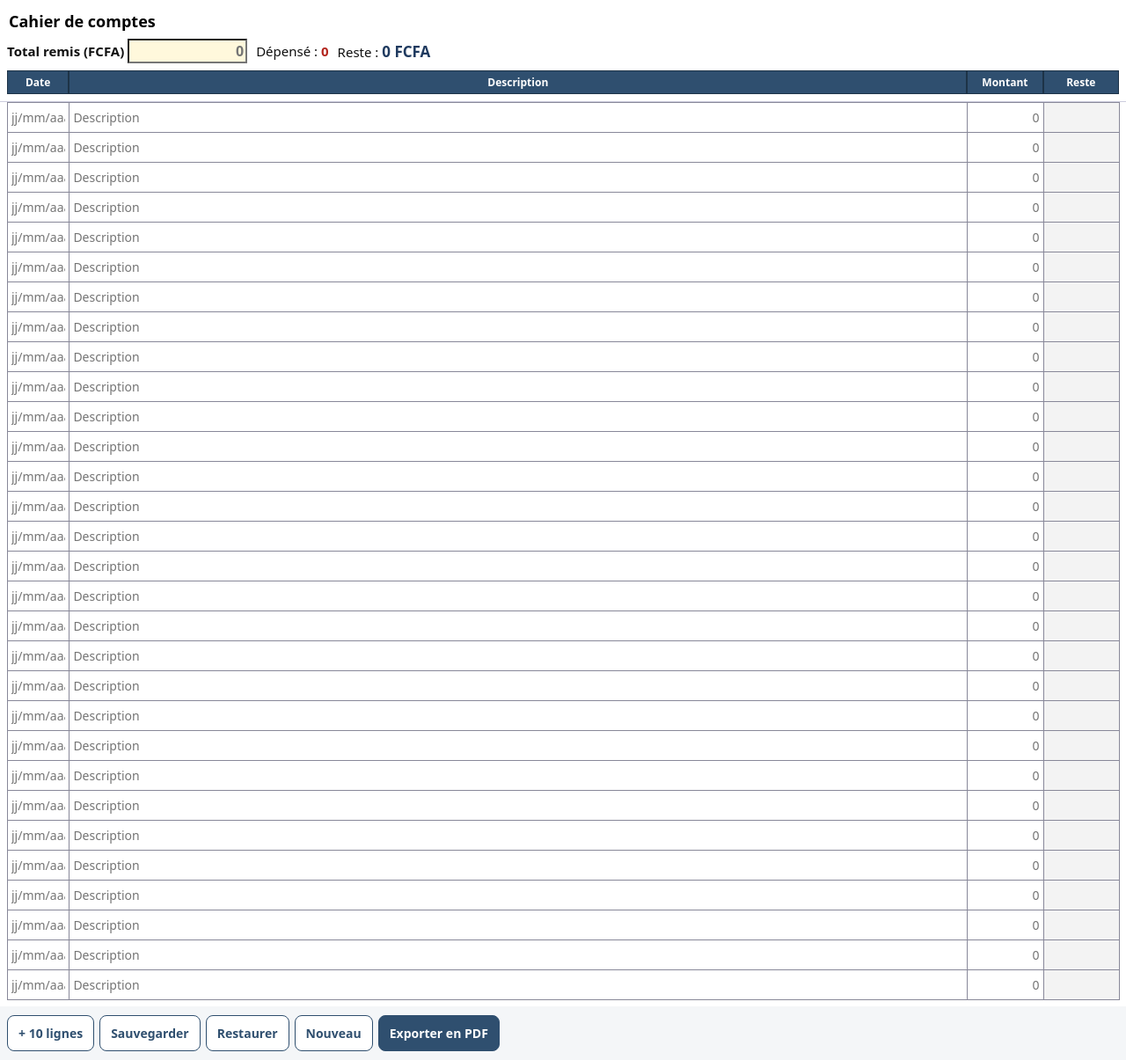
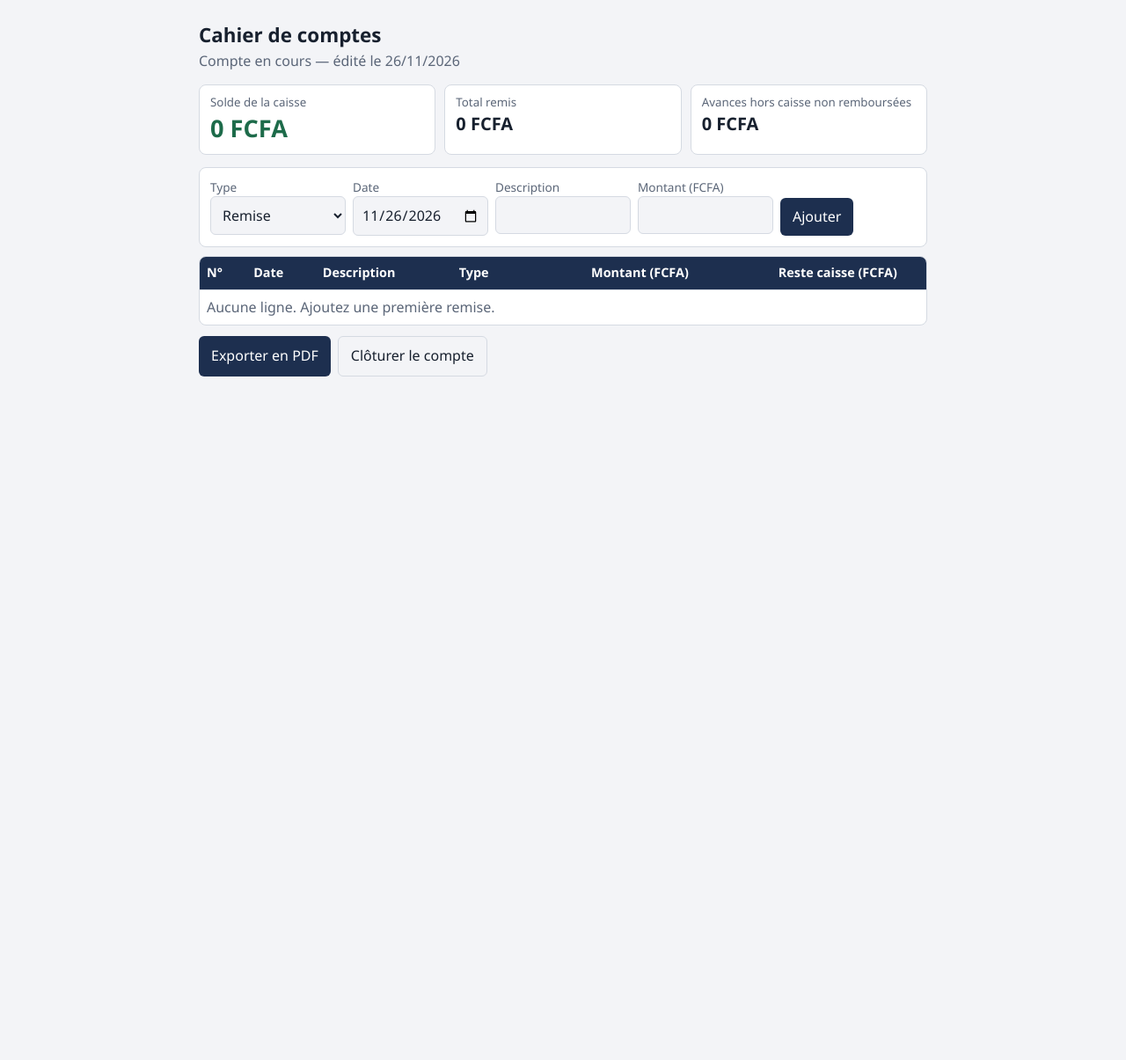
Before and after one commit to alfreddy15/Cahier-compte, a plain HTML site: page index.html in a window 1280 px wide. Shown: the whole page at 88% size. After the commit the page ends 800 px from the top, so only its background shows below. Drawn offline with Linux system fonts and the light colour scheme.

Commit message:
Une petite mise à jour

```diff
--- a/index.html
+++ b/index.html
@@ -2,130 +2,122 @@
 <html lang="fr">
 <head>
 <meta charset="utf-8">
-<meta name="viewport" content="width=device-width, initial-scale=1, viewport-fit=cover">
-<meta name="theme-color" content="#2F4F6F">
-<meta name="apple-mobile-web-app-capable" content="yes">
-<meta name="apple-mobile-web-app-title" content="Comptes">
-<link rel="manifest" href="manifest.webmanifest">
-<link rel="apple-touch-icon" href="icon-192.png">
+<meta name="viewport" content="width=device-width, initial-scale=1">
 <title>Cahier de comptes</title>
 <style>
+:root{--bg:#f3f4f7;--card:#fff;--ink:#17202e;--mut:#5b6678;--line:#d5dae2;--hd:#1d2f4f;--hdt:#fff;--ok:#1d6b4a;--warn:#9a5600;--warnbg:#fff3e0;--bad:#b3261e}
+@media(prefers-color-scheme:dark){:root{--bg:#0f141c;--card:#18202c;--ink:#e8ecf2;--mut:#9aa6b8;--line:#2a3445;--hd:#27426e;--ok:#5fcf9e;--warn:#f0a84a;--warnbg:#2b2112;--bad:#ff8a80}}
 *{box-sizing:border-box}
-body{margin:0;font:15px system-ui,sans-serif;color:#111;background:#f4f6f8;padding:env(safe-area-inset-top) env(safe-area-inset-right) 0 env(safe-area-inset-left)}
-header{position:sticky;top:0;background:#fff;padding:8px;border-bottom:1px solid #ccd;z-index:2}
-#titre{width:100%;font:700 18px system-ui;border:0;padding:4px 2px;background:none}
-.tot{display:flex;gap:10px;align-items:center;flex-wrap:wrap;margin:4px 0 8px}
-.tot label{font-weight:600}
-#total{width:8.5rem;text-align:right;font:700 16px system-ui;background:#fff8dc}
-#dep{color:#b3261e}#reste{color:#1f3a5f;font-size:17px}
-.neg{color:#b3261e!important}.bad{color:red!important}
-.cols,.row{display:grid;grid-template-columns:4.4rem 1fr 5.4rem 5.4rem}
-.cols span{background:#2f4f6f;color:#fff;font-weight:600;font-size:12px;padding:4px;border:1px solid #1d3347;text-align:center}
-main{padding:0 8px 8px;background:#fff}
-.row input,.row div{border:1px solid #889;margin:0 -1px -1px 0;padding:7px 4px;font:14px system-ui;min-width:0;border-radius:0;background:#fff}
-.row input:nth-child(3){text-align:right}
-.row div{text-align:right;background:#f3f3f3}
-input{font-size:14px}
-footer{display:flex;gap:6px;flex-wrap:wrap;padding:10px 8px calc(10px + env(safe-area-inset-bottom))}
-button{font:600 14px system-ui;padding:10px 12px;border:1px solid #2f4f6f;border-radius:8px;background:#fff;color:#2f4f6f}
-button.p{background:#2f4f6f;color:#fff}
-#print{display:none}
-@media print{body>*:not(#print){display:none!important}#print{display:block;padding:10px;background:#fff}
-#print table{width:100%;border-collapse:collapse;font-size:12px}
-#print td,#print th{border:1px solid #666;padding:4px}#print th{background:#2f4f6f;color:#fff}
-#print td.r{text-align:right}#print h1{font-size:20px;margin:0 0 6px}}
+body{margin:0;background:var(--bg);color:var(--ink);font:16px/1.45 "Segoe UI",system-ui,sans-serif}
+main{max-width:860px;margin:0 auto;padding:16px}
+h1{font-size:1.4rem;margin:8px 0 2px}
+.sub{color:var(--mut);margin:0 0 14px}
+.sum{display:grid;grid-template-columns:repeat(auto-fit,minmax(170px,1fr));gap:10px;margin-bottom:14px}
+.box{background:var(--card);border:1px solid var(--line);border-radius:8px;padding:10px 12px}
+.box small{color:var(--mut);display:block}
+.box b{font-size:1.25rem;font-variant-numeric:tabular-nums}
+.box.main b{font-size:1.7rem;color:var(--ok)}
+form{background:var(--card);border:1px solid var(--line);border-radius:8px;padding:12px;display:grid;grid-template-columns:repeat(auto-fit,minmax(150px,1fr));gap:8px;margin-bottom:10px}
+label{font-size:.85rem;color:var(--mut);display:block}
+input,select{width:100%;padding:9px;border:1px solid var(--line);border-radius:6px;background:var(--bg);color:var(--ink);font:inherit}
+button{padding:10px 14px;border:0;border-radius:6px;background:var(--hd);color:var(--hdt);font:inherit;cursor:pointer}
+button.alt{background:transparent;color:var(--ink);border:1px solid var(--line)}
+button:focus-visible,input:focus-visible,select:focus-visible{outline:2px solid var(--ok);outline-offset:2px}
+#msg{margin-bottom:10px}
+.err{background:var(--warnbg);color:var(--warn);border-radius:6px;padding:10px;display:flex;gap:10px;align-items:center;flex-wrap:wrap}
+.tw{overflow-x:auto;background:var(--card);border:1px solid var(--line);border-radius:8px}
+table{width:100%;border-collapse:collapse;min-width:560px}
+th{background:var(--hd);color:var(--hdt);text-align:left;font-weight:600;padding:8px;font-size:.9rem}
+td{padding:8px;border-top:1px solid var(--line);font-variant-numeric:tabular-nums}
+td.n,th.n{text-align:right}
+tr.av td{background:var(--warnbg)}
+tr.sn td{font-weight:600}
+.act{display:flex;gap:8px;flex-wrap:wrap;margin:12px 0}
+.x{background:none;color:var(--bad);padding:2px 6px}
+h2{font-size:1.05rem;margin:18px 0 6px}
+.hist{display:flex;justify-content:space-between;gap:8px;align-items:center;background:var(--card);border:1px solid var(--line);border-radius:8px;padding:8px 12px;margin-bottom:6px}
+.pt{display:none}
+@media print{body{background:#fff;color:#000}.np{display:none!important}.pt{display:block}main{padding:0}.tw,.box{border-color:#999}th{background:#1d2f4f!important;color:#fff!important;-webkit-print-color-adjust:exact;print-color-adjust:exact}tr.av td{background:#fff3e0!important;-webkit-print-color-adjust:exact;print-color-adjust:exact}}
 </style>
 </head>
 <body>
-<header>
-  <input id="titre" value="Cahier de comptes" aria-label="Titre">
-  <div class="tot">
-    <label>Total remis (FCFA) <input id="total" inputmode="decimal" placeholder="0"></label>
-    <span>Dépensé : <b id="dep">0</b></span>
-    <span>Reste : <b id="reste">0 FCFA</b></span>
-  </div>
-  <div class="cols"><span>Date</span><span>Description</span><span>Montant</span><span>Reste</span></div>
-</header>
-<main id="grid"></main>
-<footer>
-  <button onclick="addRows(10)">+ 10 lignes</button>
-  <button onclick="sauvegarder()">Sauvegarder</button>
-  <button onclick="$('#file').click()">Restaurer</button>
-  <button onclick="nouveau()">Nouveau</button>
-  <button class="p" onclick="pdf()">Exporter en PDF</button>
-  <input type="file" id="file" accept=".json,application/json" hidden>
-</footer>
-<section id="print"></section>
+<main>
+<h1>Cahier de comptes</h1>
+<p class="sub" id="sub"></p>
+<div class="sum" id="sum"></div>
+<div class="np" id="formzone"></div>
+<div id="msg" class="np"></div>
+<div class="tw"><table><thead><tr><th>N°</th><th>Date</th><th>Description</th><th>Type</th><th class="n">Montant (FCFA)</th><th class="n">Reste caisse (FCFA)</th><th class="np"></th></tr></thead><tbody id="rows"></tbody></table></div>
+<div class="act np" id="act"></div>
+<div class="np" id="hist"></div>
+</main>
 <script>
-const $=s=>document.querySelector(s), KEY="cahier-comptes", rows=[];
-const num=t=>{t=t.replace(/\s/g,"").replace(",",".");if(!t)return 0;const n=Number(t);return isNaN(n)?null:n};
-const fmt=v=>{const[a,b]=Math.abs(v).toFixed(v%1?2:0).split(".");return(v<0?"-":"")+a.replace(/\B(?=(\d{3})+$)/g," ")+(b?","+b:"")};
-const esc=s=>s.replace(/[&<>"]/g,c=>({"&":"&amp;","<":"&lt;",">":"&gt;",'"':"&quot;"}[c]));
-const today=()=>new Date().toLocaleDateString("fr-FR");
+const KEY="cahier-comptes-v2";
+const TYPES={remise:"Remise",depense:"Dépense",avance:"Avance (hors caisse)",remboursement:"Remboursement (hors caisse)"};
+let S=load(),view=null;
+function load(){try{const s=JSON.parse(localStorage.getItem(KEY));if(s&&s.current)return s}catch(e){}return{current:{start:0,carry:0,rows:[]},closed:[]}}
+function save(){try{localStorage.setItem(KEY,JSON.stringify(S))}catch(e){}}
+const f=n=>Number(n).toLocaleString("fr-FR");
+const $=id=>document.getElementById(id);
+const today=()=>new Date().toISOString().slice(0,10);
+const fd=d=>d.split("-").reverse().join("/");
 
-function addRows(k){
-  for(let i=0;i<k;i++){
-    const el=document.createElement("div");el.className="row";
-    const d=document.createElement("input"),n=document.createElement("input"),m=document.createElement("input"),r=document.createElement("div");
-    d.placeholder="jj/mm/aaaa";n.placeholder="Description";m.inputMode="decimal";m.placeholder="0";
-    n.enterKeyHint=m.enterKeyHint="next";
-    m.addEventListener("blur",()=>{const v=num(m.value);if(m.value.trim()&&v!==null){m.value=fmt(v);if(!d.value.trim())d.value=today();calc()}});
-    [d,n,m].forEach(x=>x.addEventListener("input",calc));
-    el.append(d,n,m,r);$("#grid").append(el);rows.push({d,n,m,r});
-  }
+function calc(a,rows){rows=rows||a.rows;let caisse=a.start,remis=0,av=a.carry,err=null;
+ const out=rows.map(r=>{let rest=null;
+  if(r.type==="remise"){caisse+=r.amount;remis+=r.amount;rest=caisse}
+  else if(r.type==="depense"){caisse-=r.amount;rest=caisse;if(caisse<0)err="La caisse deviendrait négative."}
+  else if(r.type==="avance"){av+=r.amount}
+  else{av-=r.amount;if(av<0)err="Le remboursement dépasse les avances."}
+  return{...r,rest}});
+ return{rows:out,caisse,remis,av,err}}
+
+function render(){
+ const closed=view!==null, a=closed?S.closed[view]:S.current, c=calc(a);
+ $("sub").textContent=closed?"Compte clôturé le "+fd(a.closedAt):"Compte en cours — édité le "+fd(today());
+ $("sum").innerHTML=
+  `<div class="box main"><small>${closed?"Solde":"Solde de la caisse"}</small><b>${f(c.caisse)} FCFA</b></div>`+
+  `<div class="box"><small>Total remis</small><b>${f(c.remis)} FCFA</b></div>`+
+  `<div class="box"><small>Avances hors caisse non remboursées</small><b>${f(c.av)} FCFA</b></div>`;
+ let h="";
+ if(a.start>0)h+=`<tr class="sn"><td></td><td></td><td>Solde à nouveau</td><td></td><td class="n">${f(a.start)}</td><td class="n">${f(a.start)}</td><td class="np"></td></tr>`;
+ c.rows.forEach((r,i)=>{const off=r.rest===null;
+  h+=`<tr class="${off?"av":""}"><td>${i+1}</td><td>${fd(r.date)}</td><td>${esc(r.desc)}</td><td>${TYPES[r.type]}</td><td class="n">${f(r.amount)}</td><td class="n">${off?"—":f(r.rest)}</td><td class="np">${closed?"":`<button class="x" title="Supprimer" onclick="del(${i})">✕</button>`}</td></tr>`});
+ if(closed)h+=`<tr class="sn"><td></td><td></td><td>Solde</td><td></td><td></td><td class="n">${f(c.caisse)}</td><td class="np"></td></tr>`;
+ $("rows").innerHTML=h||`<tr><td colspan="7" style="color:var(--mut)">Aucune ligne. Ajoutez une première remise.</td></tr>`;
+ $("formzone").innerHTML=closed?"":`<form onsubmit="add(event)">
+  <div><label for="t">Type</label><select id="t">${Object.entries(TYPES).map(([k,v])=>`<option value="${k}">${v}</option>`).join("")}</select></div>
+  <div><label for="d">Date</label><input id="d" type="date" value="${today()}" required></div>
+  <div><label for="s">Description</label><input id="s" required></div>
+  <div><label for="m">Montant (FCFA)</label><input id="m" type="number" min="1" step="1" inputmode="numeric" required></div>
+  <div style="align-self:end"><button>Ajouter</button></div></form>`;
+ $("act").innerHTML=closed?`<button class="alt" onclick="view=null;render()">Retour au compte en cours</button><button onclick="window.print()">Exporter en PDF</button>`
+  :`<button onclick="window.print()">Exporter en PDF</button><button class="alt" onclick="closeAcc()">Clôturer le compte</button>`;
+ $("hist").innerHTML=S.closed.length?"<h2>Comptes clôturés</h2>"+S.closed.map((x,i)=>`<div class="hist"><span>Clôturé le ${fd(x.closedAt)} — Solde : ${f(calc(x).caisse)} FCFA</span><button class="alt" onclick="view=${i};render()">Voir</button></div>`).join(""):"";
 }
-function calc(){
-  const t=num($("#total").value);$("#total").classList.toggle("bad",t===null);
-  let reste=t||0,dep=0;
-  for(const r of rows){
-    const m=num(r.m.value);r.m.classList.toggle("bad",m===null);
-    if(m===null||!r.m.value.trim()){r.r.textContent="";continue}
-    dep+=m;reste-=m;r.r.textContent=fmt(reste);r.r.classList.toggle("neg",reste<0);
-  }
-  $("#dep").textContent=fmt(dep);$("#reste").textContent=fmt(reste)+" FCFA";$("#reste").classList.toggle("neg",reste<0);
-  save();
-}
-const data=()=>({titre:$("#titre").value,total:$("#total").value,
-  lignes:rows.map(r=>({d:r.d.value,n:r.n.value,m:r.m.value})).filter(l=>l.d.trim()||l.n.trim()||l.m.trim())});
-function save(){try{localStorage.setItem(KEY,JSON.stringify(data()))}catch(e){}}
-function load(o){
-  $("#grid").innerHTML="";rows.length=0;
-  $("#titre").value=o.titre||"Cahier de comptes";$("#total").value=o.total||"";
-  const L=o.lignes||[];addRows(Math.max(30,L.length+10));
-  L.forEach((l,i)=>{rows[i].d.value=l.d||"";rows[i].n.value=l.n||"";rows[i].m.value=l.m||""});
-  calc();
-}
-function sauvegarder(){
-  const a=document.createElement("a");
-  a.href=URL.createObjectURL(new Blob([JSON.stringify(data())],{type:"application/json"}));
-  a.download="cahier-"+new Date().toISOString().slice(0,10)+".json";a.click();
-}
-$("#file").addEventListener("change",e=>{
-  const f=e.target.files[0];if(!f)return;const rd=new FileReader();
-  rd.onload=()=>{try{load(JSON.parse(rd.result))}catch(x){alert("Fichier invalide.")}};
-  rd.readAsText(f);e.target.value="";
-});
-function nouveau(){
-  if(confirm("Effacer tout le cahier et recommencer à zéro ?\n(Pense à sauvegarder ou exporter avant.)"))load({});
-}
-function pdf(){
-  const t=num($("#total").value);if(t===null){alert("Le total remis n'est pas valide.");return}
-  const L=data().lignes;if(!L.length){alert("Aucune dépense à exporter.");return}
-  let reste=t,dep=0,h="";
-  for(const[i,l]of L.entries()){
-    const m=num(l.m);if(m===null){alert("Montant invalide : "+l.m);return}
-    dep+=m;reste-=m;
-    h+=`<tr><td>${i+1}</td><td>${esc(l.d)}</td><td>${esc(l.n)}</td><td class="r">${fmt(m)}</td><td class="r">${fmt(reste)}</td></tr>`;
-  }
-  $("#print").innerHTML=`<h1>${esc($("#titre").value)}</h1><p>Édité le ${today()} — Total remis : <b>${fmt(t)} FCFA</b></p>
-  <table><tr><th>N°</th><th>Date</th><th>Description</th><th>Montant (FCFA)</th><th>Reste (FCFA)</th></tr>${h}</table>
-  <p style="text-align:right"><b>Total dépensé : ${fmt(dep)} FCFA<br>Argent restant : ${fmt(t-dep)} FCFA</b></p>`;
-  window.print();
-}
-let saved={};try{saved=JSON.parse(localStorage.getItem(KEY))||{}}catch(e){}
-load(saved);
-if(navigator.storage&&navigator.storage.persist)navigator.storage.persist();
-if("serviceWorker"in navigator)addEventListener("load",()=>navigator.serviceWorker.register("sw.js"));
+function esc(s){return s.replace(/[&<>"]/g,c=>({"&":"&amp;","<":"&lt;",">":"&gt;",'"':"&quot;"}[c]))}
+function msg(t,btn){$("msg").innerHTML=t?`<div class="err"><span>${t}</span>${btn||""}</div>`:""}
+function add(e,forceType){
+ if(e)e.preventDefault();
+ const r={type:forceType||$("t").value,date:$("d").value,desc:$("s").value.trim(),amount:Math.round(Number($("m").value))};
+ if(!r.desc||!(r.amount>0))return;
+ const test=calc(S.current,[...S.current.rows,r]);
+ if(test.err){
+  if(r.type==="depense")msg(`Caisse insuffisante : il reste ${f(calc(S.current).caisse)} FCFA. Une dépense ne peut pas dépasser la caisse.`,`<button onclick="add(null,'avance')">Enregistrer en avance</button>`);
+  else msg(test.err);
+  return}
+ msg("");S.current.rows.push(r);save();render()}
+function del(i){
+ const rows=S.current.rows.filter((_,k)=>k!==i);
+ const t=calc(S.current,rows);
+ if(t.err){msg("Suppression impossible : "+t.err.toLowerCase());return}
+ msg("");S.current.rows=rows;save();render()}
+function closeAcc(){
+ const c=calc(S.current);
+ if(!confirm("Clôturer ce compte ? Le solde de "+f(c.caisse)+" FCFA sera reporté comme solde à nouveau."))return;
+ S.closed.push({...S.current,closedAt:today()});
+ S.current={start:c.caisse,carry:c.av,rows:[]};
+ save();msg("");render()}
+render();
 </script>
 </body>
 </html>
```
